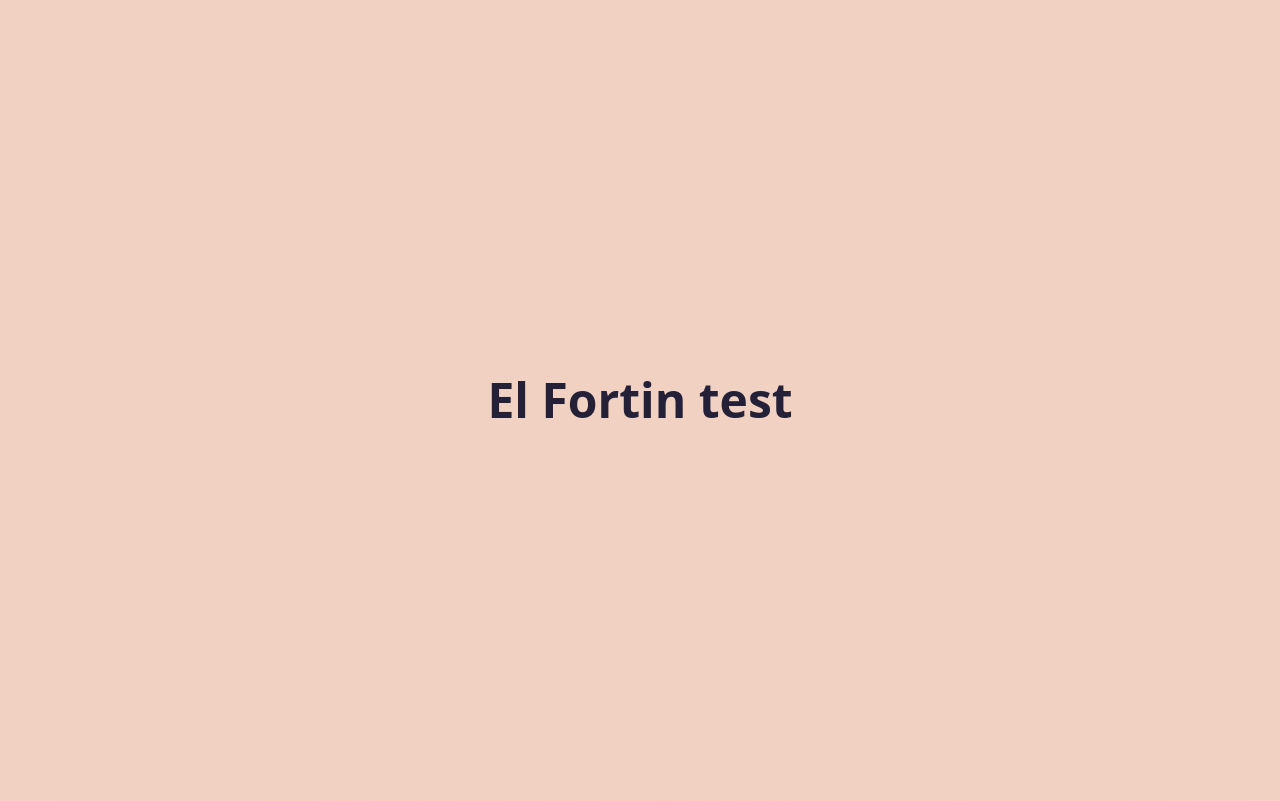
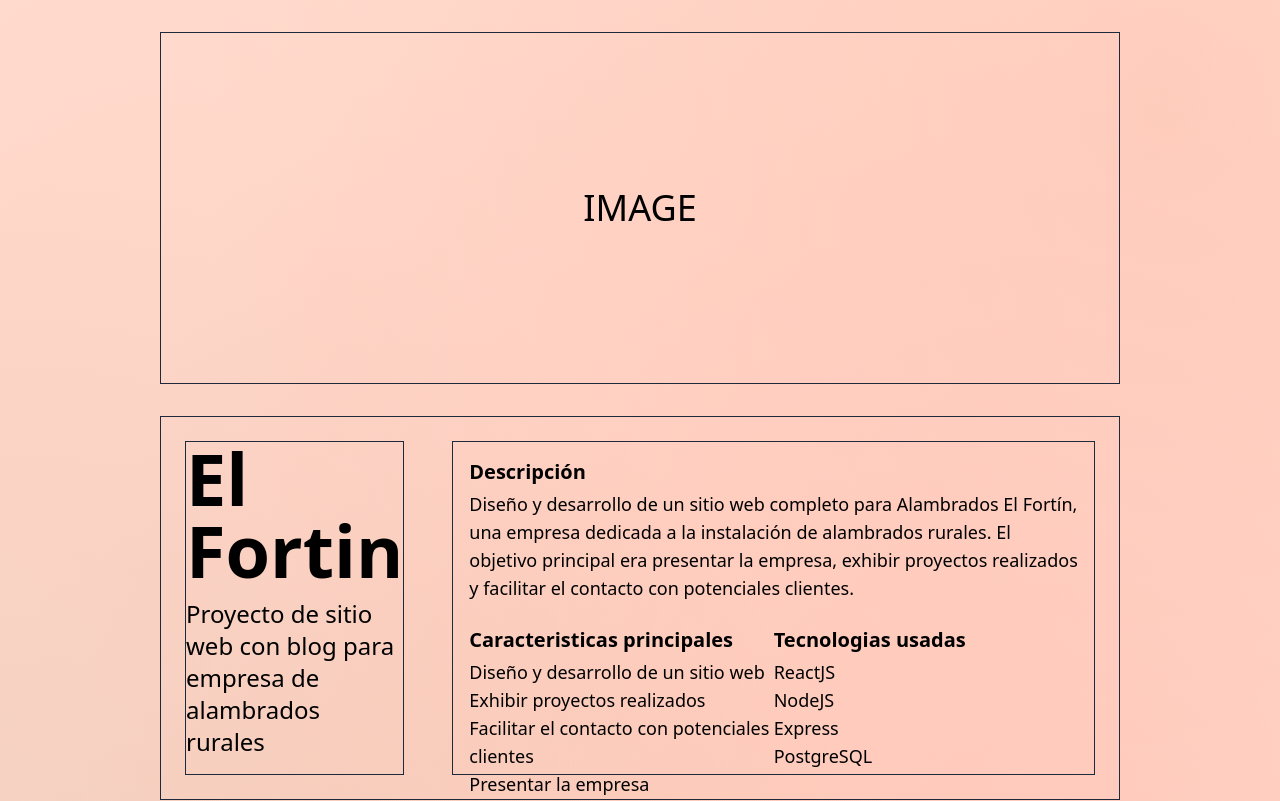
Before and after one commit to RRodriguezViegas/portfolio, a React (Vite) app: page /elfortin in a window 1280 px wide. Shown: the top 801 px of the page. Built offline with nearby package versions, Linux system fonts and the light colour scheme; a web font is replaced by a local one.

Commit message:
wip de detail

```diff
--- a/src/components/El-Fortin-Detail.jsx
+++ b/src/components/El-Fortin-Detail.jsx
@@ -2,11 +2,51 @@ import React from "react";
 
 function ElFortinDetail() {
   return (
-    <>
-      <div className="bg-[#F1D1C1] h-screen flex items-center justify-center">
-        <h1 className="text-5xl font-bold text-[#242038]">El Fortin test</h1>
-      </div>
-    </>
+    <div className="section contact-bg h-screen flex flex-col items-center">
+      <section className="border border-slate-800 m-8 h-2/4 w-3/4 flex items-center justify-center">
+        <p className="text-4xl">IMAGE</p>
+      </section>
+      <section className="border border-slate-800 h-96 w-3/4 flex flex-row">
+        <div className="border border-slate-800 m-6 w-1/4">
+          <h1 className="text-7xl font-bold">El Fortin</h1>
+          <h2 className="text-2xl mt-3">
+            Proyecto de sitio web con blog para empresa de alambrados rurales
+          </h2>
+        </div>
+        <div className="border border-slate-800 m-6 p-4 w-3/4 space-y-6">
+          <div className="space-y-1">
+            <h2 className="text-xl font-bold">Descripción</h2>
+            <p className="text-lg">
+              Diseño y desarrollo de un sitio web completo para Alambrados El
+              Fortín, una empresa dedicada a la instalación de alambrados
+              rurales. El objetivo principal era presentar la empresa, exhibir
+              proyectos realizados y facilitar el contacto con potenciales
+              clientes.
+            </p>
+          </div>
+          <div className="flex flex-row">
+            <div className="space-y-1 w-1/2">
+              <h2 className="text-xl font-bold">Caracteristicas principales</h2>
+              <ul className="text-lg">
+                <li>Diseño y desarrollo de un sitio web</li>
+                <li>Exhibir proyectos realizados</li>
+                <li>Facilitar el contacto con potenciales clientes</li>
+                <li>Presentar la empresa</li>
+              </ul>
+            </div>
+            <div className="space-y-1 w-1/2">
+              <h2 className="text-xl font-bold">Tecnologias usadas</h2>
+              <ul className="text-lg">
+                <li>ReactJS</li>
+                <li>NodeJS</li>
+                <li>Express</li>
+                <li>PostgreSQL</li>
+              </ul>
+            </div>
+          </div>
+        </div>
+      </section>
+    </div>
   );
 }
 
```
